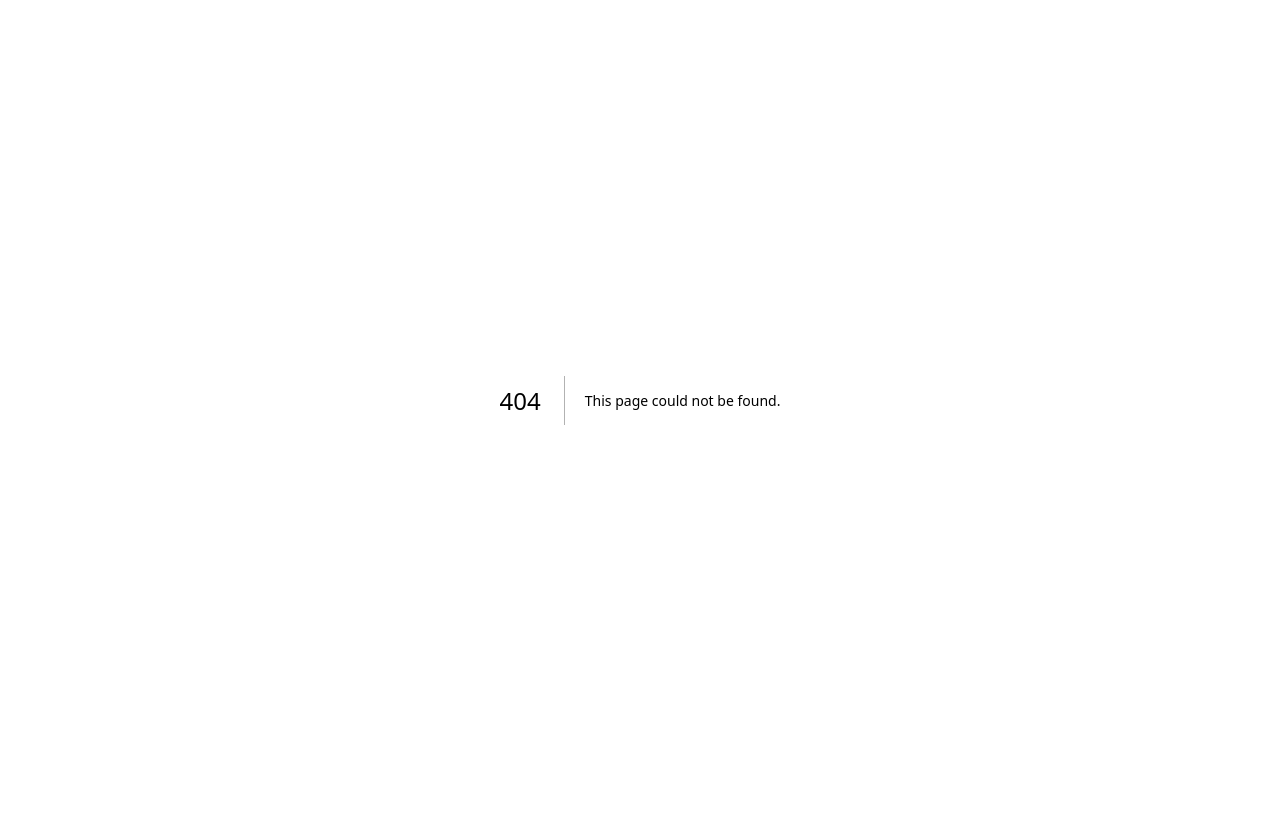
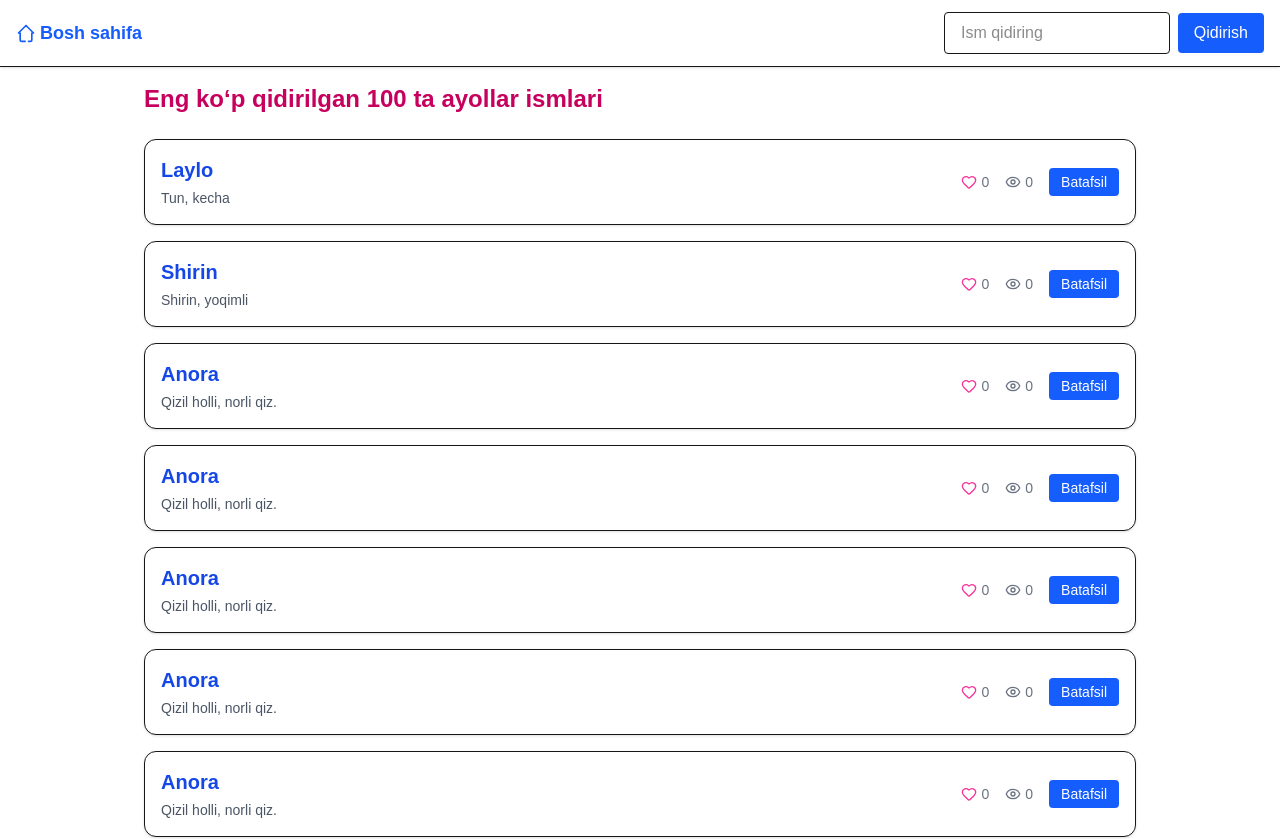
Before and after one commit to asadbekdev07/name, a Next.js app: page /uz/popular/female in a window 1280 px wide. Before the commit this address had no page. Shown: the top 839 px of the page. Before the commit the page ends 800 px from the top, so only its background shows below. Built offline with nearby package versions, Linux system fonts and the light colour scheme.

Commit message:
Add TopSearched pages

```diff
--- /dev/null
+++ b/app/[lang]/popular/female/page.tsx
@@ -0,0 +1,44 @@
+import { mockNames } from "@/lib/mockNames";
+import { Name } from "@/types/name";
+import NameCard from "@/components/NameCard";
+
+interface Props {
+  params: {
+    lang: string;
+  };
+}
+
+export default function PopularFemalePage({ params }: Props) {
+  const { lang } = params;
+
+  const topFemaleNames = mockNames
+    .filter((item: Name) => item.gender === "female" && item.lang === lang)
+    .sort((a, b) => (b.views ?? 0) - (a.views ?? 0))
+    .slice(0, 100);
+
+  return (
+    <main className="max-w-5xl mx-auto p-4">
+      <h1 className="text-2xl font-bold text-pink-700 mb-6">
+        Eng ko‘p qidirilgan 100 ta ayollar ismlari
+      </h1>
+
+      {topFemaleNames.length > 0 ? (
+        <div className="grid gap-4">
+          {topFemaleNames.map((item) => (
+            <NameCard
+              key={item.id}
+              id={item.id}
+              name={item.name}
+              meaning={item.meaning}
+              lang={item.lang}
+              likes={item.likes || 0}
+              views={item.views || 0}
+            />
+          ))}
+        </div>
+      ) : (
+        <p className="text-gray-500">Hozircha mashhur ayol ismlar topilmadi.</p>
+      )}
+    </main>
+  );
+}
--- /dev/null
+++ b/app/[lang]/popular/male/page.tsx
@@ -0,0 +1,44 @@
+import { mockNames } from "@/lib/mockNames";
+import { Name } from "@/types/name";
+import NameCard from "@/components/NameCard";
+
+interface Props {
+  params: {
+    lang: string;
+  };
+}
+
+export default function PopularMalePage({ params }: Props) {
+  const { lang } = params;
+
+  const topMaleNames = mockNames
+    .filter((item: Name) => item.gender === "male" && item.lang === lang)
+    .sort((a, b) => (b.views ?? 0) - (a.views ?? 0))
+    .slice(0, 100);
+
+  return (
+    <main className="max-w-5xl mx-auto p-4">
+      <h1 className="text-2xl font-bold text-blue-700 mb-6">
+        Eng ko‘p qidirilgan 100 ta erkaklar ismlari
+      </h1>
+
+      {topMaleNames.length > 0 ? (
+        <div className="grid gap-4">
+          {topMaleNames.map((item) => (
+            <NameCard
+              key={item.id}
+              id={item.id}
+              name={item.name}
+              meaning={item.meaning}
+              lang={item.lang}
+              likes={item.likes || 0}
+              views={item.views || 0}
+            />
+          ))}
+        </div>
+      ) : (
+        <p className="text-gray-500">Hozircha mashhur erkak ismlar topilmadi.</p>
+      )}
+    </main>
+  );
+}
```
